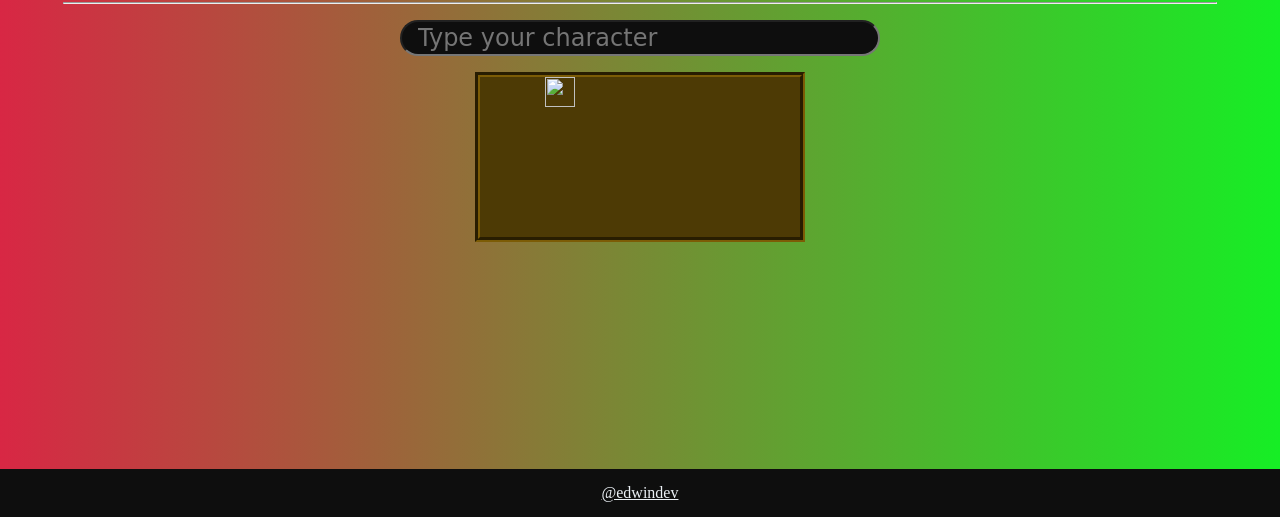
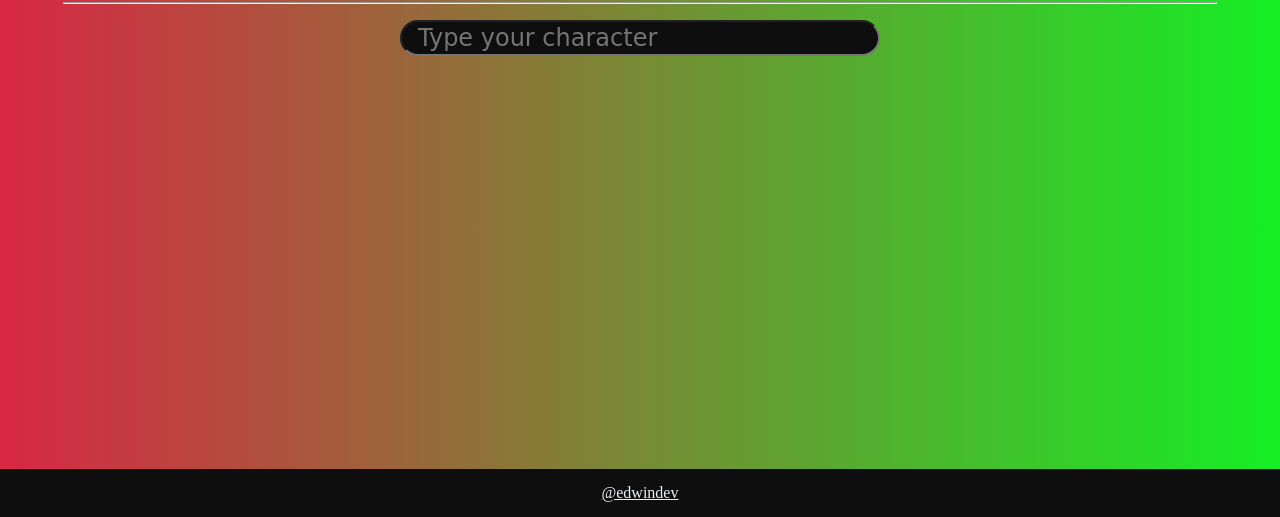
Before and after one commit to daniela-s1594/Rick-and-Morty680, a plain HTML site: page index.html in a window 1280 px wide. Shown: the part 283-800 px from the top of the page. Drawn offline with Linux system fonts and the light colour scheme; no server answers; a web font is replaced by a local one.

Commit message:
Finalizado proyecto.DMV

```diff
--- a/index.html
+++ b/index.html
@@ -15,12 +15,7 @@
     <hr>
     <input id="txt-character" class="finder-character" type="text" placeholder="Type your character">
     <div id="containerCards" class="container-cards">
-      <div class="card-character">
-        <div class="description-card">
-          <img src="" alt="">
-          <p></p>
-        </div>
-      </div>
+
     </div>
   </main>
   <footer>
```
